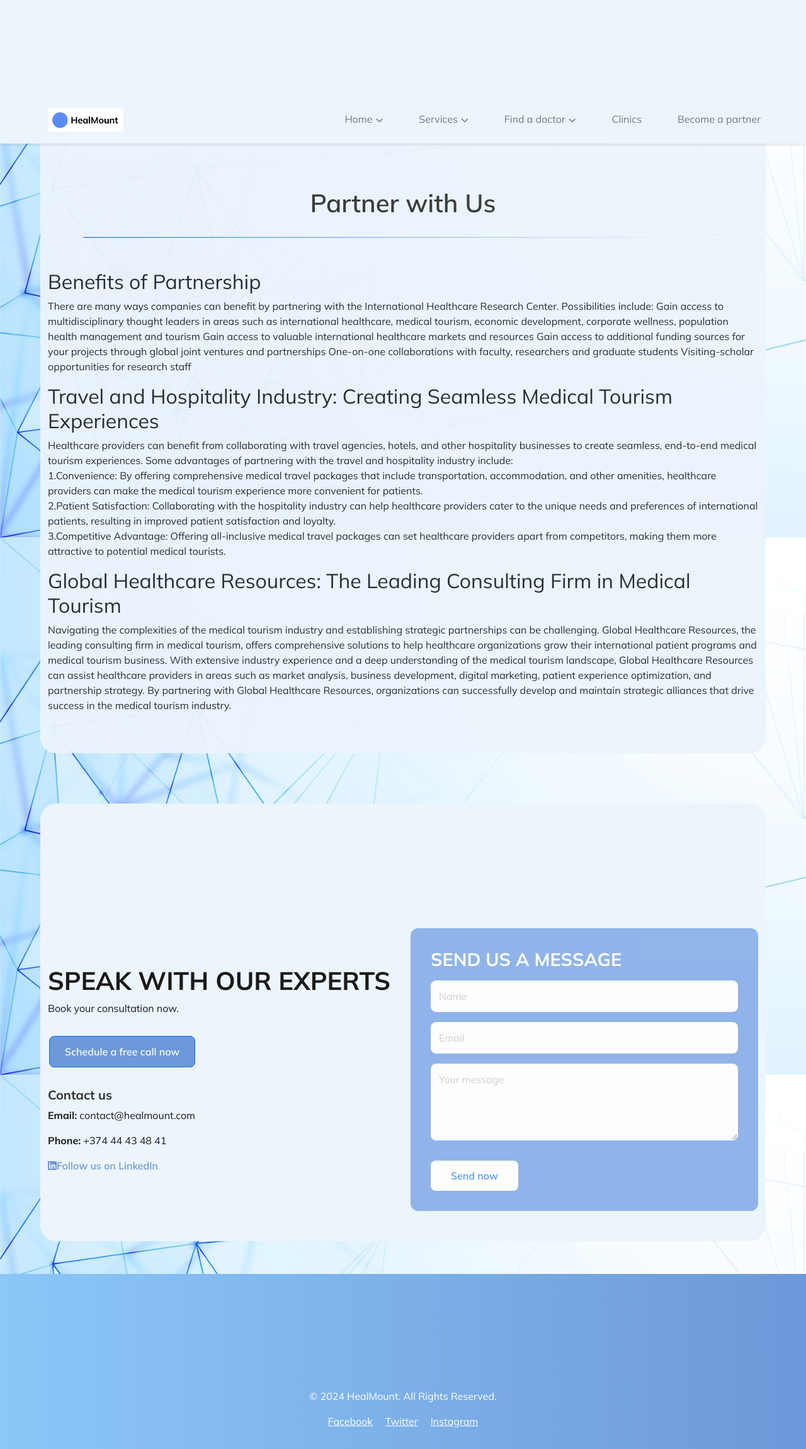
After one commit to MargaritaPetrosyan/medical_FrontUpdate, a Django app: page /partnership/ in a window 1280 px wide. The commit adds this page. Shown: the whole page at 63% size. Run offline with Django 5.2, Linux system fonts and the light colour scheme.

Commit message:
partnership info adding

```diff
--- a/medical_backend/urls.py
+++ b/medical_backend/urls.py
@@ -16,13 +16,14 @@ Including another URLconf
 """
 from django.contrib import admin
 from django.urls import path, include
-from medical_backend.views import homepage, services, plasticSurgery, faceLift, blepharoplasty, dentistry, clinics, plasticSurgeons, dentists, rhinoplasty, liposuction, abdominoplasty, mamoplasty, lip, brachioplasty, lipofilling, partner
+from medical_backend.views import homepage, services, plasticSurgery, faceLift, blepharoplasty, dentistry, clinics, plasticSurgeons, dentists, rhinoplasty, liposuction, abdominoplasty, mamoplasty, lip, brachioplasty, lipofilling, partner, partnership
 
 urlpatterns = [
     path('admin/', admin.site.urls),
     path('accounts/', include('allauth.urls')),
     path('', homepage, name='homepage'),
     path('services/', services, name='services'),
+    path('partnership/', partnership, name='partnership'),
     path('plastic-surgery/', plasticSurgery, name='plasticSurgery'),
     path('plastic-surgery/face-lift', faceLift, name='faceLift'),
     path('plastic-surgery/blepharoplasty', blepharoplasty, name='blepharoplasty'),
--- a/medical_backend/views.py
+++ b/medical_backend/views.py
@@ -2,6 +2,10 @@ from django.shortcuts import render
 
 def homepage(request):
     return render(request, 'homepage.html')
+
+def partnership(request):
+    return render(request, 'partnership.html')
+
 
 def services(request):
     return render(request, 'services.html')
--- /dev/null
+++ b/static/css/partnership.css
@@ -0,0 +1,187 @@
+body {
+    font-family: "Mulish", sans-serif;
+    margin: 0;
+    padding: 0;
+    background-color: #f9f9ff;
+    background-image: url("/static/images/background.jpg");
+    background-size: cover;
+    background-position: center;
+    background-repeat: no-repeat;
+    background-attachment: fixed;
+  }
+
+  .container {
+    width: 100%;
+    max-width: 1200px;
+    /* Maximum width */
+    min-width: 320px;
+    /* Minimum width for smaller devices */
+    margin: auto;
+    margin-top: 150px;
+  }
+
+  .partnership-section {
+    background-color: #ecf4fc;
+    padding: 3rem 0;
+    border-radius: 25px;
+    max-width: 90%;
+    margin: 150px auto 0 auto; /* Set margin-top to 150px */
+    opacity: 95%;
+    box-sizing: border-box;
+    margin-top: 100px !important;
+  }
+
+  .partnership-title {
+    font-size: 2.5rem;
+    font-family: "Mulish", sans-serif;
+    color: #333;
+    margin-top: 20px;
+    text-align: center;
+    font-weight: 600;
+  }
+  .partnership-content {
+    display: flex; /* Use flexbox for horizontal alignment */
+    flex-wrap: wrap; /* Allow wrapping on smaller screens */
+    gap: 20px; /* Add spacing between items */
+    align-items: center; /* Align items vertically */
+  }
+
+  .partnership-description {
+    text-align: justify; /* Justify text for better readability */
+    position: relative;
+  }
+
+  .partnership-description p {
+    font-size: 1.1rem;
+    line-height: 1.8;
+    position: relative;
+  }
+
+  .partnership-description h2 {
+    font-size: 1.5rem;
+    margin-top: 0px;
+    margin-bottom: 10px;
+    color: #6ba0d7;
+  }
+
+  .custom-divider {
+    width: 90%; /* Adjust width as needed */
+    height: 2px; /* Adjust thickness */
+    background: linear-gradient(to right, #6ba0d7, #f9f9ff); /* Gradient effect */
+    margin: 30px auto; /* Center it and add spacing */
+    border-radius: 5px; /* Make the edges rounded */
+  }
+
+  /* General Section Styling */
+  .contact-section {
+    padding: 2rem 0;
+  }
+
+  .contact-background {
+    background-color: #ecf4fc;
+    padding: 3rem 0;
+    border-radius: 25px;
+    position: relative;
+    max-width: 90%;
+    margin: auto;
+  }
+
+  /* Left Text Section Styling */
+  .text-left {
+    color: #1a1a1a;
+  }
+
+  .contact-heading {
+    font-size: 2.5rem;
+    font-weight: 700;
+    font: Mulish;
+  }
+
+  .schedule-call-button {
+    background-color: #6d98d9;
+    color: #ffffff;
+    font-weight: 600;
+    padding: 0.75rem 1.5rem;
+    border-radius: 8px;
+    text-decoration: none;
+    display: inline-block;
+    margin-top: 1rem;
+    margin-left: 2px;
+  }
+
+  /* Contact Details */
+  .contact-details h5 {
+    font-weight: 700;
+    margin-top: 2rem;
+    color: #333;
+  }
+
+  .linkedin-link {
+    display: flex;
+    align-items: center;
+    color: #6d98d9;
+    font-weight: 600;
+    text-decoration: none;
+    margin-top: 1rem;
+  }
+
+  .linkedin-icon {
+    width: 24px;
+    height: 24px;
+    margin-right: 0.5rem;
+  }
+
+  /* Right Column Form Styling */
+  .contact-form-wrapper {
+    background-color: #87aee7;
+    opacity: 90%;
+    /* Blue background */
+    padding: 2rem;
+    border-radius: 12px;
+    color: #ffffff;
+  }
+
+  .form-title {
+    font-size: 1.8rem;
+    font-weight: 700;
+    color: #ffffff;
+    margin-bottom: 1rem;
+  }
+
+  .form-group {
+    margin-bottom: 1rem;
+  }
+
+  .form-control {
+    width: 100%;
+    padding: 0.75rem;
+    border: 1px solid #ffffff;
+    border-radius: 8px;
+    font-size: 1rem;
+    color: #333;
+  }
+
+  .form-control::placeholder {
+    color: #ccc;
+  }
+
+  .form-control:focus {
+    border-color: #ffffff;
+    box-shadow: none;
+  }
+
+  .send-message-button {
+    background-color: #ffffff;
+    color: #458ff6;
+    font-weight: 600;
+    padding: 0.75rem 2rem;
+    border-radius: 8px;
+    text-decoration: none;
+    display: inline-block;
+    margin-top: 1rem;
+    border: none;
+  }
+
+  .send-message-button:hover {
+    background-color: #dbe9ff;
+  }
--- a/static/css/plastic-surgeons.css
+++ b/static/css/plastic-surgeons.css
@@ -18,7 +18,7 @@ body {
   max-width: 90%;
   margin: auto;
   opacity: 95%;
-  margin-top: 100px !important;
+  margin-top: 200px !important;
   margin-bottom: 50px;
 }
 
--- /dev/null
+++ b/templates/partnership.html
@@ -0,0 +1,119 @@
+{% extends "base.html" %}
+
+{% load static %}
+
+{% block title %}HealMount - Medical Tourism Platform{% endblock %}
+
+{% block body %}
+
+<main>
+    <link rel="stylesheet" href="{% static 'css/partnership.css' %}" />
+    <section class="partnership-section my-5">
+      <div class="container">
+        <h1 class="partnership-title">Partner with Us</h1>
+        <div class="custom-divider"></div>
+        <div class="partnership-content">
+          <div class="partnership-image"></div>
+          <div class="service-description">
+            <h2>Benefits of Partnership</h2>
+            <p>
+                There are many ways companies can benefit by partnering with the International Healthcare Research Center. Possibilities include:
+
+                Gain access to multidisciplinary thought leaders in areas such as international healthcare, medical tourism, economic development, corporate wellness, population health management and tourism
+                Gain access to valuable international healthcare markets and resources
+                Gain access to additional funding sources for your projects through global joint ventures and partnerships
+                One-on-one collaborations with faculty, researchers and graduate students
+                Visiting-scholar opportunities for research staff
+            </p>
+            <h2>Travel and Hospitality Industry: Creating Seamless Medical Tourism Experiences</h2>
+            <p>
+                Healthcare providers can benefit from collaborating with travel agencies, hotels, and other hospitality businesses to create seamless, end-to-end medical tourism experiences. Some advantages of partnering with the travel and hospitality industry include:
+<br />
+                1.Convenience: By offering comprehensive medical travel packages that include transportation, accommodation, and other amenities, healthcare providers can make the medical tourism experience more convenient for patients.<br />
+                2.Patient Satisfaction: Collaborating with the hospitality industry can help healthcare providers cater to the unique needs and preferences of international patients, resulting in improved patient satisfaction and loyalty.<br />
+                3.Competitive Advantage: Offering all-inclusive medical travel packages can set healthcare providers apart from competitors, making them more attractive to potential medical tourists.
+            </p>
+            <h2>Global Healthcare Resources: The Leading Consulting Firm in Medical Tourism</h2>
+            <p>
+                Navigating the complexities of the medical tourism industry and establishing strategic partnerships can be challenging. Global Healthcare Resources, the leading consulting firm in medical tourism, offers comprehensive solutions to help healthcare organizations grow their international patient programs and medical tourism business.
+
+                With extensive industry experience and a deep understanding of the medical tourism landscape, Global Healthcare Resources can assist healthcare providers in areas such as market analysis, business development, digital marketing, patient experience optimization, and partnership strategy. By partnering with Global Healthcare Resources, organizations can successfully develop and maintain strategic alliances that drive success in the medical tourism industry.
+            </p>
+          </div>
+        </div>
+      </div>
+    </section>
+    <section class="contact-section">
+      <div class="contact-background">
+        <div class="container">
+          <div class="row align-items-center">
+            <!-- Left Text Section -->
+            <div class="col-md-6 text-left">
+              <h2 class="contact-heading">SPEAK WITH OUR EXPERTS</h2>
+              <p>Book your consultation now.</p>
+              <a href="#"  class="btn btn-primary schedule-call-button"
+                >Schedule a free call now</a
+              >
+
+              <!-- Contact Details -->
+              <div class="contact-details mt-4">
+                <h5>Contact us</h5>
+                <p><strong>Email:</strong> contact@healmount.com</p>
+                <p><strong>Phone:</strong> +374 44 43 48 41</p>
+                <a
+                  href="https://www.linkedin.com/company/vickino"
+                  target="_blank"
+                  class="linkedin-link"
+                >
+                  <i class="fab fa-linkedin"></i> Follow us on LinkedIn
+                </a>
+              </div>
+            </div>
+
+            <!-- Right Column for Form -->
+            <div class="col-md-6">
+              <div class="contact-form-wrapper">
+                <h2 class="form-title">SEND US A MESSAGE</h2>
+                <form>
+                  <div class="form-group">
+                    <input
+                      type="text"
+                      class="form-control"
+                      placeholder="Name"
+                      required
+                    />
+                  </div>
+                  <div class="form-group">
+                    <input
+                      type="email"
+                      class="form-control"
+                      placeholder="Email"
+                      required
+                    />
+                  </div>
+                  <div class="form-group">
+                    <textarea
+                      class="form-control"
+                      rows="4"
+                      placeholder="Your message"
+                      required
+                    ></textarea>
+                  </div>
+                  <button
+                    type="submit"
+                    class="btn btn-primary send-message-button"
+                  >
+                    Send now
+                  </button>
+                </form>
+              </div>
+            </div>
+          </div>
+        </div>
+      </div>
+    </section>
+  </main>
+
+
+
+{% endblock %}
```
Also changed, not shown: templates/homepage.html (+11 -1 lines), templates/partner.html (+15 -2 lines).
